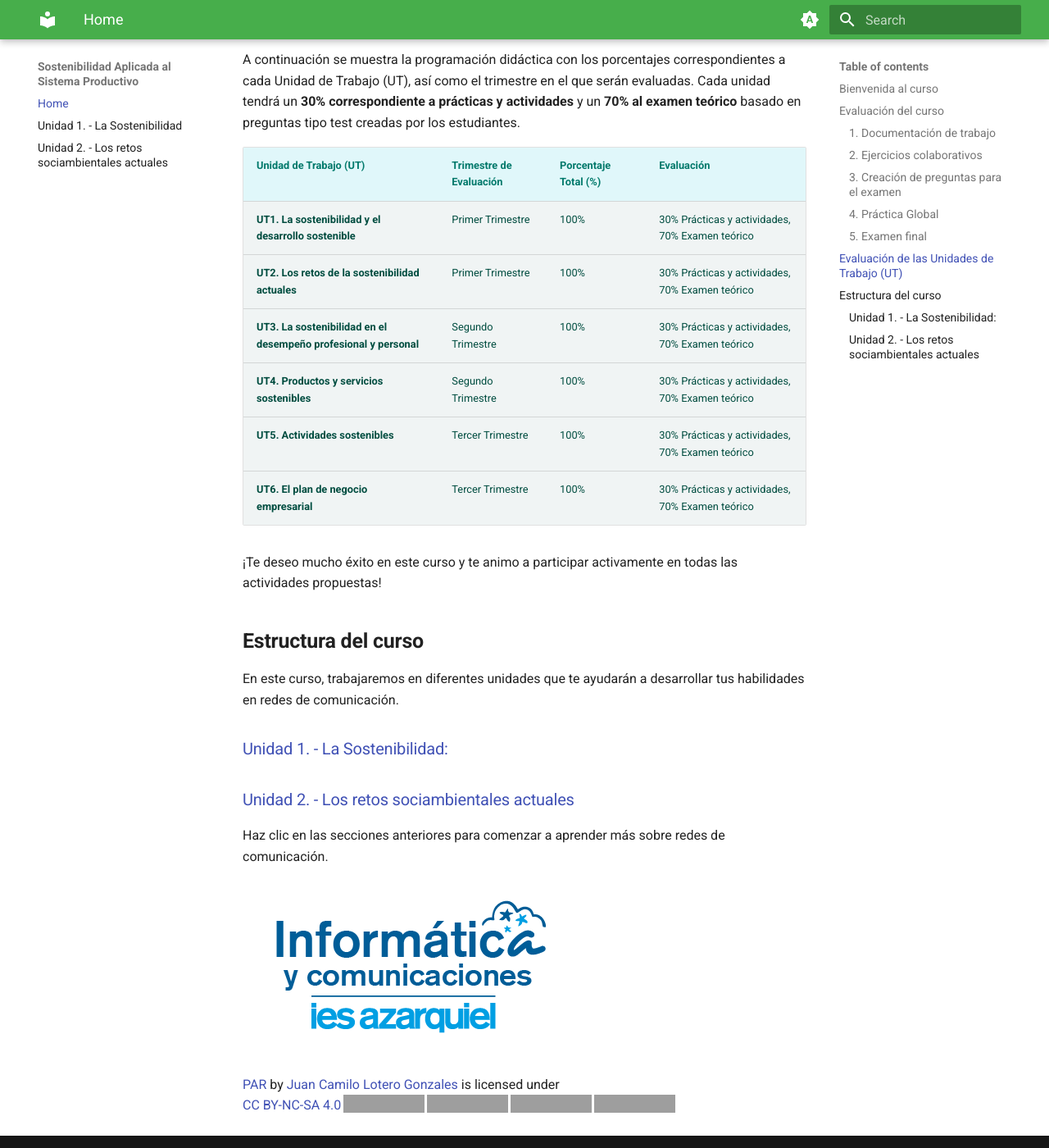
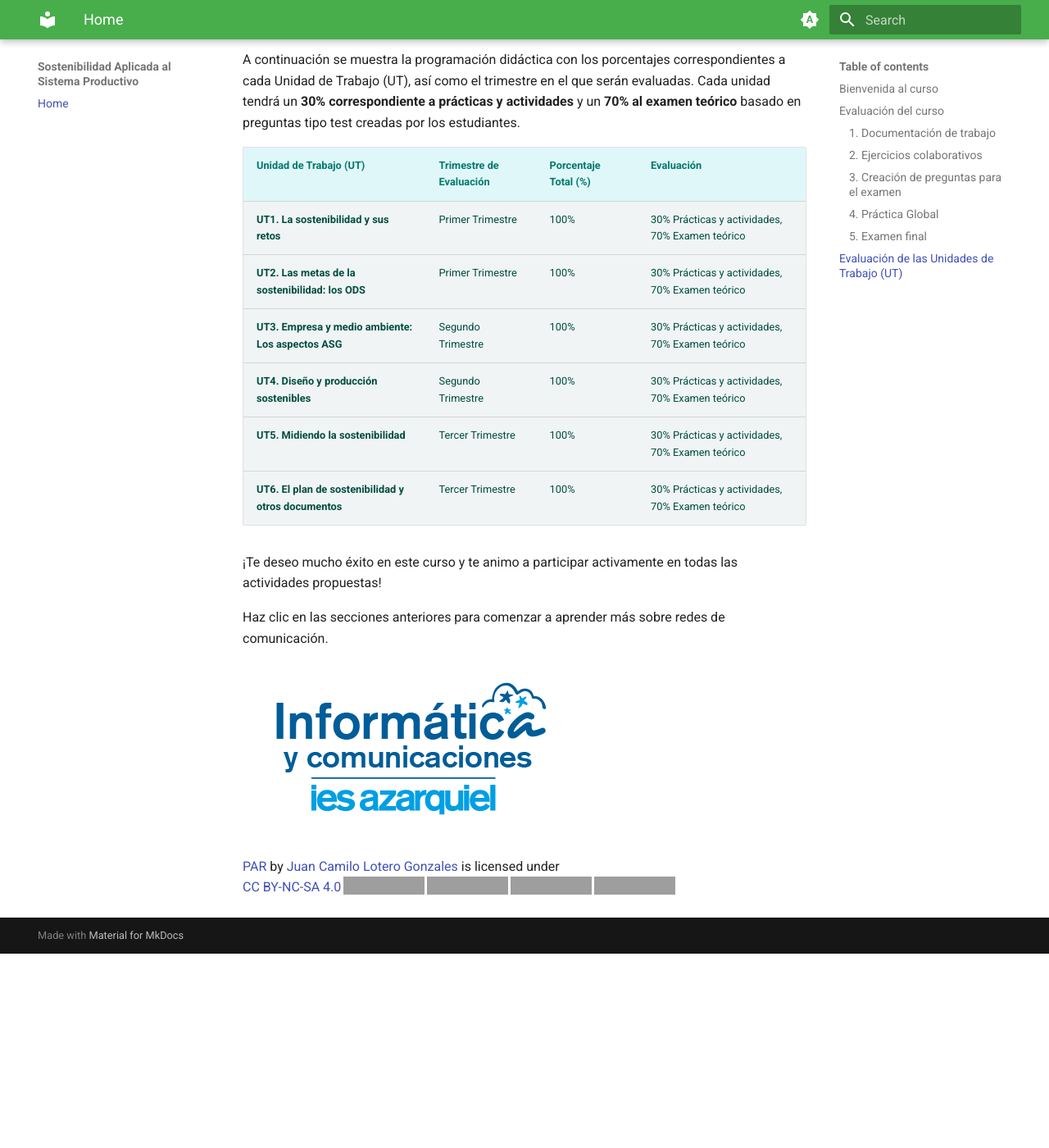
Before and after one commit to kdeveloper7/sos, an MkDocs documentation site: the page built from docs/index.md, in a window 1280 px wide and 1400 px high, scrolled down 1699 px. Shown: the whole window at 82% size. Built offline with MkDocs 1.6.1 and Material for MkDocs 9.7.7, drawn with Linux system fonts in a browser that asks for light colours; after the commit the page ends 2862 px from its top, so only the background shows below that; grey boxes are pictures that could not be loaded.

Commit message:
Se actualiza acorde al libro de MCgraw

```diff
--- a/docs/index.md
+++ b/docs/index.md
@@ -38,12 +38,12 @@ A continuación se muestra la programación didáctica con los porcentajes corre
 
 | **Unidad de Trabajo (UT)**                                         | **Trimestre de Evaluación** | **Porcentaje Total (%)** | **Evaluación**                           |
 |-------------------------------------------------------------------|-----------------------------|--------------------------|------------------------------------------|
-| **UT1. La sostenibilidad y el desarrollo sostenible**              | Primer Trimestre             | 100%                     | 30% Prácticas y actividades, 70% Examen teórico |
-| **UT2. Los retos de la sostenibilidad actuales**                   | Primer Trimestre             | 100%                     | 30% Prácticas y actividades, 70% Examen teórico |
-| **UT3. La sostenibilidad en el desempeño profesional y personal**  | Segundo Trimestre            | 100%                     | 30% Prácticas y actividades, 70% Examen teórico |
-| **UT4. Productos y servicios sostenibles**                         | Segundo Trimestre            | 100%                     | 30% Prácticas y actividades, 70% Examen teórico |
-| **UT5. Actividades sostenibles**                                   | Tercer Trimestre             | 100%                     | 30% Prácticas y actividades, 70% Examen teórico |
-| **UT6. El plan de negocio empresarial**                            | Tercer Trimestre             | 100%                     | 30% Prácticas y actividades, 70% Examen teórico |
+| **UT1. La sostenibilidad y sus retos**              | Primer Trimestre             | 100%                     | 30% Prácticas y actividades, 70% Examen teórico |
+| **UT2. Las metas de la sostenibilidad: los ODS**                   | Primer Trimestre             | 100%                     | 30% Prácticas y actividades, 70% Examen teórico |
+| **UT3. Empresa y medio ambiente: Los aspectos ASG**  | Segundo Trimestre            | 100%                     | 30% Prácticas y actividades, 70% Examen teórico |
+| **UT4. Diseño y producción sostenibles**                         | Segundo Trimestre            | 100%                     | 30% Prácticas y actividades, 70% Examen teórico |
+| **UT5. Midiendo la sostenibilidad**                                   | Tercer Trimestre             | 100%                     | 30% Prácticas y actividades, 70% Examen teórico |
+| **UT6. El plan de sostenibilidad y otros documentos**                            | Tercer Trimestre             | 100%                     | 30% Prácticas y actividades, 70% Examen teórico |
 
 
 
@@ -51,11 +51,11 @@ A continuación se muestra la programación didáctica con los porcentajes corre
 
 ¡Te deseo mucho éxito en este curso y te animo a participar activamente en todas las actividades propuestas!
 
-## **Estructura del curso**
+<!-- ## **Estructura del curso**
 En este curso, trabajaremos en diferentes unidades que te ayudarán a desarrollar tus habilidades en redes de comunicación.
 
-###[Unidad 1. - La Sostenibilidad:](unidad1/unidad1.md)
-###[Unidad 2. - Los retos sociambientales actuales](unidad2/unidad2.md)
+###[Unidad 1. - La sostenibilidad y sus retos:](unidad1/unidad1.md)
+###[Unidad 2. - Las metas de la sostenibilidad: los ODS](unidad2/unidad2.md) -->
 
 Haz clic en las secciones anteriores para comenzar a aprender más sobre redes de comunicación.
 
--- a/mkdocs.yml
+++ b/mkdocs.yml
@@ -2,8 +2,8 @@ site_name: Sostenibilidad Aplicada al Sistema Productivo
 
 nav:
   - Home: index.md
-  - Unidad 1. - La Sostenibilidad: unidad1/unidad1.md
-  - Unidad 2. - Los retos sociambientales actuales: unidad2/unidad2.md
+  # - Unidad 1. - La Sostenibilidad: unidad1/unidad1.md
+  # - Unidad 2. - Los retos sociambientales actuales: unidad2/unidad2.md
 
 theme:
   name: material
```
